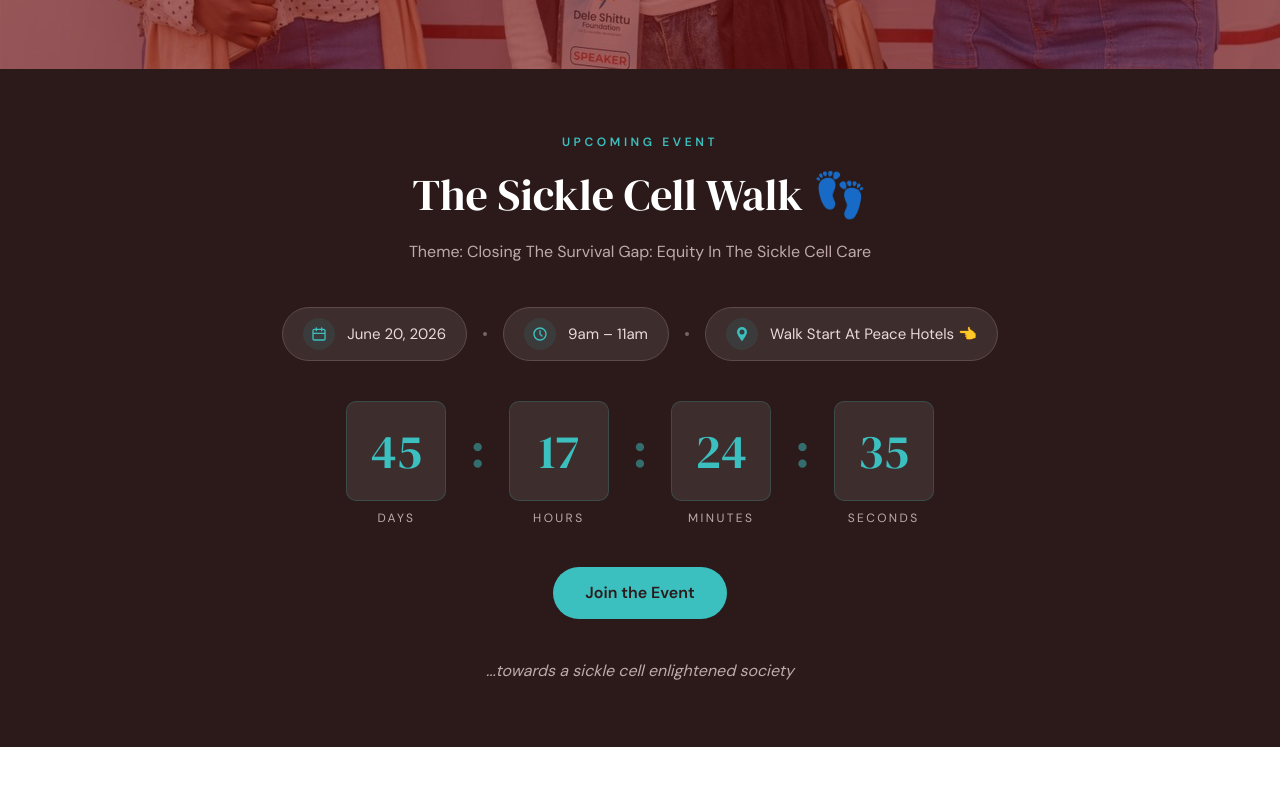
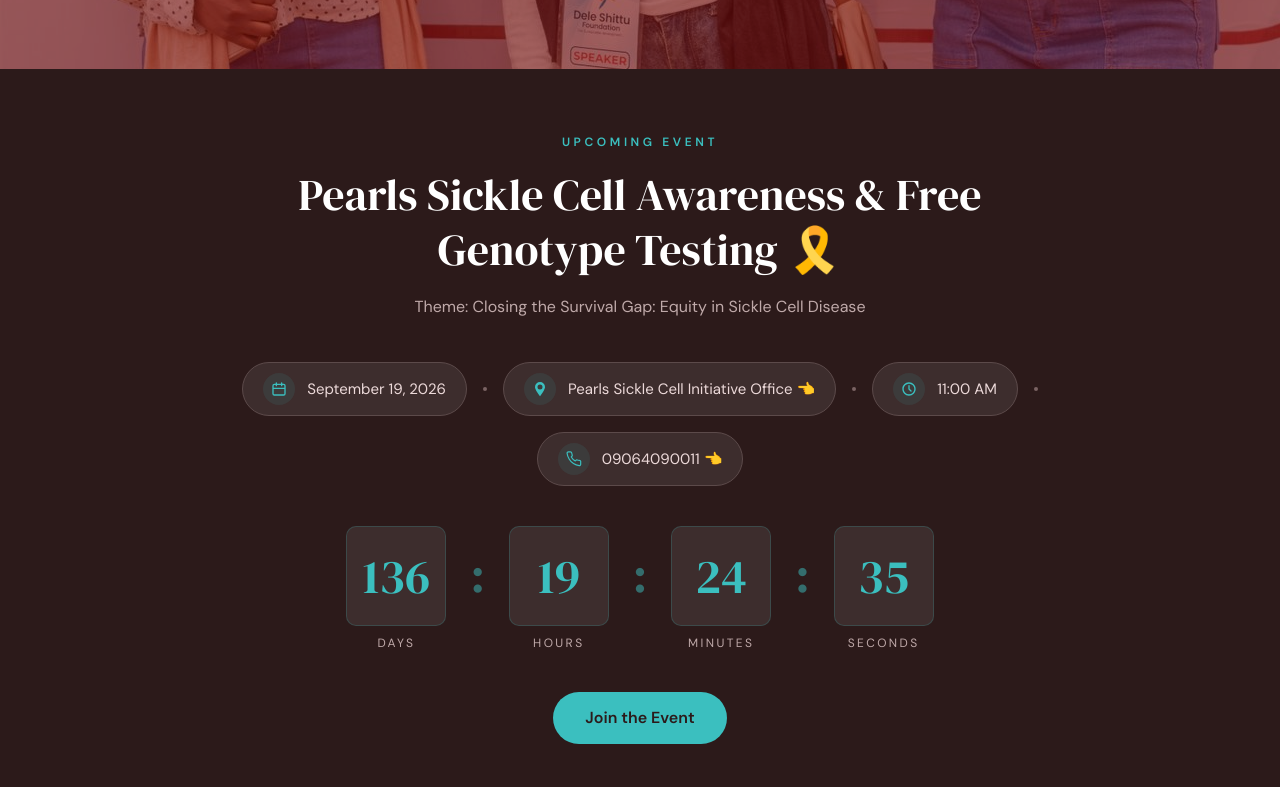
Before and after one commit to Isaacjosh23/pearls-sickle-cell, a Next.js app: page / in a window 1280 px wide. Shown: the part 731-1518 px from the top of the page. Built offline with nearby package versions, Linux system fonts and the light colour scheme.

Commit message:
New event

```diff
--- a/src/components/event/components/EventCTA.tsx
+++ b/src/components/event/components/EventCTA.tsx
@@ -1,6 +1,6 @@
 "use client";
 
-const GOOGLE_FORM_URL = "https://forms.gle/1aPEG54d9yqyDZHP9";
+const GOOGLE_FORM_URL = "https://forms.gle/YaV3DK2CLbtMCRvRA";
 
 function EventCTA() {
   return (
--- a/src/components/event/components/EventCountDown.tsx
+++ b/src/components/event/components/EventCountDown.tsx
@@ -5,7 +5,7 @@
 import calculateTimeLeft from "./calculateTime";
 import EventCTA from "./EventCTA";
 
-export const EVENT_DATE = new Date("2026-06-20T09:00:00");
+export const EVENT_DATE = new Date("2026-09-19T11:00:00");
 
 export interface TimeLeft {
   days: number;
--- a/src/components/event/components/EventDetails.tsx
+++ b/src/components/event/components/EventDetails.tsx
@@ -1,45 +1,65 @@
 "use client";
 
-import CalenderIcon from "@/components/ui/icons/calender";
-import ClockIcon from "@/components/ui/icons/clock";
-import LocationIcon from "@/components/ui/icons/location";
+import { Icon } from "@/components/ui/icons";
+import { Icons } from "@/components/ui/icons/_types";
 
 function EventDetails() {
   return (
     <div className="flex flex-col sm:flex-row items-center justify-center gap-[1.2rem] sm:gap-[1.6rem] flex-wrap">
+      {/* Date */}
       <div className="flex items-center gap-[1.2rem] bg-neutral-800 border border-neutral-700 rounded-full px-8 py-4">
         <div className="w-[3.2rem] h-[3.2rem] rounded-full bg-teal-400/10 flex items-center justify-center shrink-0">
-          <CalenderIcon className="text-teal-400" />
+          <Icon type={Icons.Calender} className="text-teal-400" />
         </div>
         <span className="font-body text-[1.4rem] md:text-[1.5rem] text-neutral-200 whitespace-nowrap">
-          June 20, 2026
+          September 19, 2026
         </span>
       </div>
 
       <div className="hidden sm:block w-[0.4rem] h-[0.4rem] rounded-full bg-neutral-600" />
 
+      {/* Location */}
+      <a
+        href="https://maps.app.goo.gl/Nt2pCoWbMiceg8i18"
+        target="_blank"
+        rel="noopener noreferrer"
+        className="flex items-center gap-[1.2rem] bg-neutral-800 border border-neutral-700 hover:border-teal-400/50 rounded-full px-8 py-4 transition-colors duration-200 group"
+      >
+        <div className="w-[3.2rem] h-[3.2rem] rounded-full bg-teal-400/10 group-hover:bg-teal-400/20 flex items-center justify-center shrink-0 transition-colors duration-200">
+          <Icon type={Icons.Location} className="text-teal-400" />
+        </div>
+        <span className="font-body text-[1.4rem] md:text-[1.5rem] text-neutral-200 group-hover:text-teal-400 whitespace-nowrap transition-colors duration-200">
+          Pearls Sickle Cell Initiative Office 👈
+        </span>
+      </a>
+
+      <div className="hidden sm:block w-[0.4rem] h-[0.4rem] rounded-full bg-neutral-600" />
+
+      {/* Time */}
       <div className="flex items-center gap-[1.2rem] bg-neutral-800 border border-neutral-700 rounded-full px-8 py-4">
         <div className="w-[3.2rem] h-[3.2rem] rounded-full bg-teal-400/10 flex items-center justify-center shrink-0">
-          <ClockIcon className="text-teal-400" />
+          <Icon type={Icons.Clock} className="text-teal-400" />
         </div>
         <span className="font-body text-[1.4rem] md:text-[1.5rem] text-neutral-200 whitespace-nowrap">
-          9am – 11am
+          11:00 AM
         </span>
       </div>
 
       <div className="hidden sm:block w-[0.4rem] h-[0.4rem] rounded-full bg-neutral-600" />
 
+      {/* Phone */}
       <a
-        href="https://maps.app.goo.gl/dETQPfEnHtqGRVPQA"
-        target="_blank"
-        rel="noopener noreferrer"
+        href="tel:+2349064090011"
         className="flex items-center gap-[1.2rem] bg-neutral-800 border border-neutral-700 hover:border-teal-400/50 rounded-full px-8 py-4 transition-colors duration-200 group"
       >
         <div className="w-[3.2rem] h-[3.2rem] rounded-full bg-teal-400/10 group-hover:bg-teal-400/20 flex items-center justify-center shrink-0 transition-colors duration-200">
-          <LocationIcon className="text-teal-400" />
+          <Icon
+            type={Icons.Phone}
+            className="w-[1.6rem] h-[1.6rem] text-teal-400"
+          />
         </div>
         <span className="font-body text-[1.4rem] md:text-[1.5rem] text-neutral-200 group-hover:text-teal-400 whitespace-nowrap transition-colors duration-200">
-          Walk Start At Peace Hotels 👈
+          09064090011 👈
         </span>
       </a>
     </div>
--- a/src/components/event/components/EventTopLabel.tsx
+++ b/src/components/event/components/EventTopLabel.tsx
@@ -6,11 +6,11 @@
       <p className="font-body text-[1.2rem] tracking-[0.3em] uppercase font-semibold text-teal-400">
         Upcoming Event
       </p>
-      <h2 className="font-display text-[3.2rem] md:text-[4.4rem] leading-tight text-white max-w-5xl">
-        The Sickle Cell Walk 👣
+      <h2 className="font-display text-[3.2rem] md:text-[4.4rem] leading-tight text-white max-w-6xl">
+        Pearls Sickle Cell Awareness & Free Genotype Testing 🎗️
       </h2>
       <p className="font-body text-[1.5rem] md:text-[1.6rem] text-neutral-400 leading-[1.8] max-w-4xl">
-        Theme: Closing The Survival Gap: Equity In The Sickle Cell Care
+        Theme: Closing the Survival Gap: Equity in Sickle Cell Disease
       </p>
     </div>
   );
--- a/src/components/ui/icons/_types.ts
+++ b/src/components/ui/icons/_types.ts
@@ -18,6 +18,7 @@
   Location: "location",
   Medical: "medical",
   Menu: "menu",
+  Phone: "phone",
   Target: "target",
   Tube: "tube",
 } as const;
--- a/src/components/ui/icons/index.tsx
+++ b/src/components/ui/icons/index.tsx
@@ -14,6 +14,7 @@
 import LocationIcon from "./location";
 import MedicalIcon from "./medical";
 import MenuIcon from "./menu";
+import PhoneIcon from "./phone";
 import TargetIcon from "./target";
 import TubeIcon from "./tube";
 
@@ -70,6 +71,9 @@
     case Icons.Menu:
       return <MenuIcon {...props} />;
 
+    case Icons.Phone:
+      return <PhoneIcon {...props} />;
+
     case Icons.Target:
       return <TargetIcon {...props} />;
 
--- /dev/null
+++ b/src/components/ui/icons/phone/index.tsx
@@ -0,0 +1,20 @@
+import { IconProps } from "../_types";
+
+function PhoneIcon({ className }: IconProps) {
+  return (
+    <svg
+      xmlns="http://www.w3.org/2000/svg"
+      className={className}
+      viewBox="0 0 24 24"
+      fill="none"
+      stroke="currentColor"
+      strokeWidth="1.8"
+      strokeLinecap="round"
+      strokeLinejoin="round"
+    >
+      <path d="M22 16.92v3a2 2 0 0 1-2.18 2 19.79 19.79 0 0 1-8.63-3.07A19.5 19.5 0 0 1 4.69 12a19.79 19.79 0 0 1-3.07-8.67A2 2 0 0 1 3.6 1.27h3a2 2 0 0 1 2 1.72 12.84 12.84 0 0 0 .7 2.81 2 2 0 0 1-.45 2.11L7.91 8.91a16 16 0 0 0 6 6l.91-.91a2 2 0 0 1 2.11-.45 12.84 12.84 0 0 0 2.81.7A2 2 0 0 1 22 16.92z" />
+    </svg>
+  );
+}
+
+export default PhoneIcon;
```
